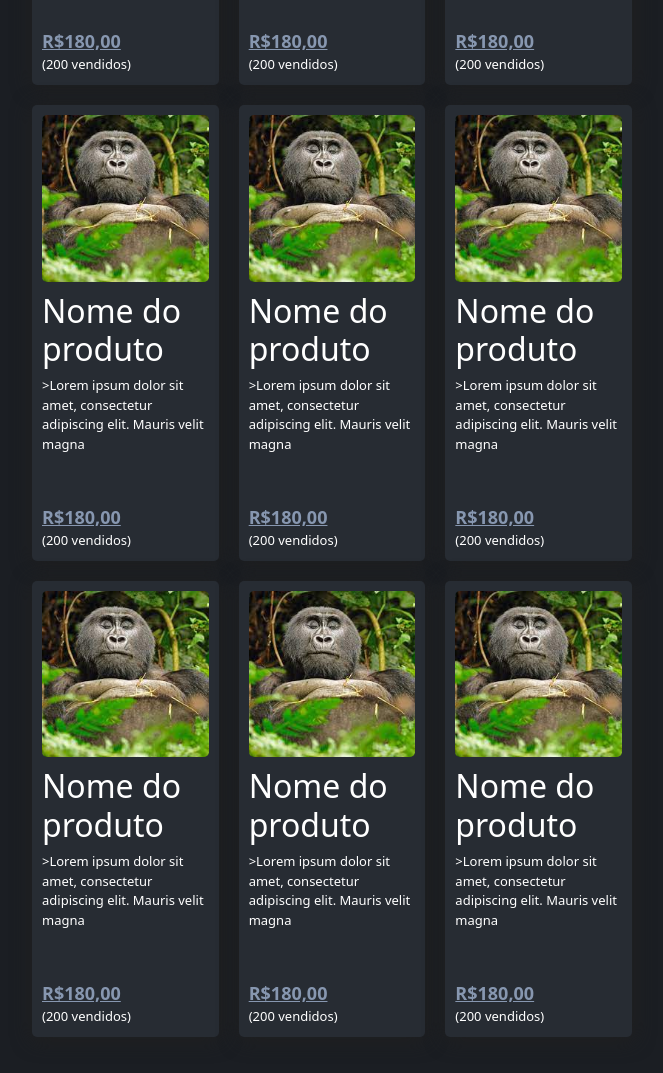
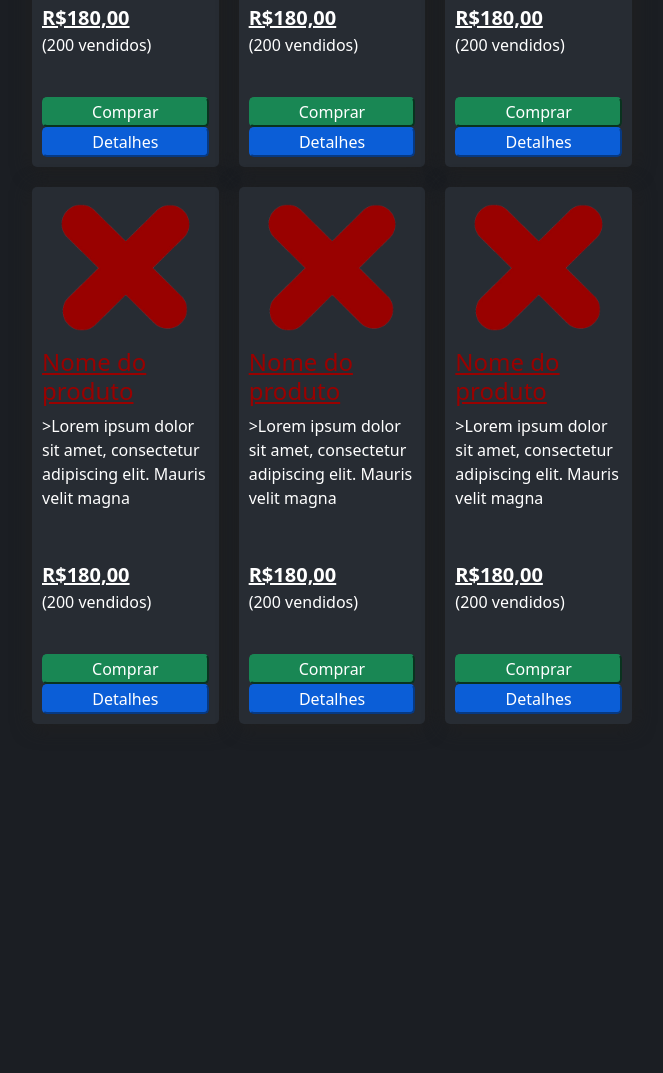
Before and after one commit to ErykaGoncalves/loja, a website: page index.html in a window 1280 px wide. Shown: the part 501-1574 px from the top of the page, without its empty margins (308-971 px from the left). After the commit the page ends 1261 px from the top, so only its background shows below. Drawn offline with nearby package versions, Linux system fonts and the light colour scheme.

Commit message:
atualização com botões e css

```diff
--- a/index.html
+++ b/index.html
@@ -66,13 +66,13 @@
     <p id="productRating"></p>
   </div> -->
 
-  <div class="container" >
+  <div class="container">
 
     <h1>Nossos produtos:</h1>
     <ul class="lista-produtos">
       <li class="produto-1">
         <div class="product-img">
-              <img src="./image/foto3.jpeg" alt="description image">
+          <img src="./image/error.png" alt="description image">
         </div>
 
         <figcaption class="info-produto">
@@ -87,6 +87,10 @@
           <div class="vendidos">
             (200 vendidos)
           </div>
+          <div class="button-sales">
+            <button class="button-sale">Comprar</button>
+            <button class="button-details">Detalhes</button>
+          </div>
         </figcaption>
 
       </li>
@@ -94,7 +98,31 @@
       <li class="produto-2">
 
         <div class="product-info-img">
-              <img src="./image/foto3.jpeg" alt="description image">
+          <img src="./image/error.png" alt="description image">
+        </div>
+
+        <figcaption class="product-info-description">
+          <h2>Nome do produto</h2>
+          <p>>Lorem ipsum dolor sit amet, consectetur adipiscing elit. Mauris velit magna</p>
+
+          <div class="price-box">
+            <div class="price">
+              <ins>R$180,00</ins>
+            </div>
+          </div>
+          <div class="vendidos">
+            (200 vendidos)
+          </div>
+          <div class="button-sales">
+            <button class="button-sale">Comprar</button>
+            <button class="button-details">Detalhes</button>
+          </div>
+        </figcaption>
+      </li>
+
+      <li class="produto-3">
+        <div class="product-info-img">
+          <img src="./image/error.png" alt="description image">
         </div>
 
         <figcaption class="product-info-description">
@@ -110,11 +138,14 @@
             (200 vendidos)
           </div>
         </figcaption>
+        <div class="button-sales">
+          <button class="button-sale">Comprar</button>
+          <button class="button-details">Detalhes</button>
+        </div>
       </li>
-
       <li class="produto-3">
         <div class="product-info-img">
-              <img src="./image/foto3.jpeg" alt="description image">
+          <img src="./image/error.png" alt="description image">
         </div>
 
         <figcaption class="product-info-description">
@@ -129,11 +160,15 @@
           <div class="vendidos">
             (200 vendidos)
           </div>
+          <div class="button-sales">
+            <button class="button-sale">Comprar</button>
+            <button class="button-details">Detalhes</button>
+          </div>
         </figcaption>
       </li>
       <li class="produto-3">
         <div class="product-info-img">
-              <img src="./image/foto3.jpeg" alt="description image">
+          <img src="./image/error.png" alt="description image">
         </div>
 
         <figcaption class="product-info-description">
@@ -148,11 +183,15 @@
           <div class="vendidos">
             (200 vendidos)
           </div>
+          <div class="button-sales">
+            <button class="button-sale">Comprar</button>
+            <button class="button-details">Detalhes</button>
+          </div>
         </figcaption>
       </li>
       <li class="produto-3">
         <div class="product-info-img">
-              <img src="./image/foto3.jpeg" alt="description image">
+          <img src="./image/error.png" alt="description image">
         </div>
 
         <figcaption class="product-info-description">
@@ -167,84 +206,11 @@
           <div class="vendidos">
             (200 vendidos)
           </div>
-            </figcaption>
-          </li>
-          <li class="produto-3">
-            <div class="product-info-img">
-              <img src="./image/foto3.jpeg" alt="description image">
-            </div>
-
-            <figcaption class="product-info-description">
-              <h2>Nome do produto</h2>
-              <p>>Lorem ipsum dolor sit amet, consectetur adipiscing elit. Mauris velit magna</p>
-
-              <div class="price-box">
-                <div class="price">
-                  <ins>R$180,00</ins>
-                </div>
-              </div>
-              <div class="vendidos">
-                (200 vendidos)
+          <div class="button-sales">
+            <button class="button-sale">Comprar</button>
+            <button class="button-details">Detalhes</button>
           </div>
         </figcaption>
-          </li>
-          <li class="produto-3">
-            <div class="product-info-img">
-              <img src="./image/foto3.jpeg" alt="description image">
-            </div>
-
-            <figcaption class="product-info-description">
-              <h2>Nome do produto</h2>
-              <p>>Lorem ipsum dolor sit amet, consectetur adipiscing elit. Mauris velit magna</p>
-
-              <div class="price-box">
-                <div class="price">
-                  <ins>R$180,00</ins>
-                </div>
-              </div>
-              <div class="vendidos">
-                (200 vendidos)
-              </div>
-            </figcaption>
-          </li>
-          <li class="produto-3">
-            <div class="product-info-img">
-              <img src="./image/foto3.jpeg" alt="description image">
-            </div>
-
-            <figcaption class="product-info-description">
-              <h2>Nome do produto</h2>
-              <p>>Lorem ipsum dolor sit amet, consectetur adipiscing elit. Mauris velit magna</p>
-
-              <div class="price-box">
-                <div class="price">
-                  <ins>R$180,00</ins>
-                </div>
-              </div>
-              <div class="vendidos">
-                (200 vendidos)
-              </div>
-            </figcaption>
-          </li>
-          <li class="produto-3">
-            <div class="product-info-img">
-              <img src="./image/foto3.jpeg" alt="description image">
-            </div>
-
-            <figcaption class="product-info-description">
-              <h2>Nome do produto</h2>
-              <p>>Lorem ipsum dolor sit amet, consectetur adipiscing elit. Mauris velit magna</p>
-
-              <div class="price-box">
-                <div class="price">
-                  <ins>R$180,00</ins>
-                </div>
-              </div>
-              <div class="vendidos">
-                (200 vendidos)
-              </div>
-            </figcaption>
-          </li>
 
     </ul>
 
--- a/style.css
+++ b/style.css
@@ -1,3 +1,5 @@
+@import url('https://unpkg.com/css.gg@2.0.0/icons/css/shopping-cart.css');
+
 * {
     box-sizing: border-box;
 }
@@ -11,16 +13,27 @@ body {
     color: #ffffff;
 }
 
-.modal-body{
+#navbar-brand {
+    width: 50px;
+
+}
+.nav-link {
+    font-size: 15px;
+    font-weight: bold;
+}
+.modal-body {
     color: #000;
 }
-div.modal-header{
-    background: rgb(169,168,209);
-    background: linear-gradient(90deg, rgba(169,168,209,1) 0%, rgba(104,104,117,1) 43%, rgba(34,34,34,1) 100%);}
 
-#navbar-brand {
-    width: 40px;
+div.modal-header {
+    background: #0B5ED7;
 }
+
+.btn-secondary:hover {
+    background: #990100;
+}
+
+
 
 .container {
     border-radius: 5px;
@@ -44,6 +57,7 @@ ul.lista-produtos {
 
 
 .lista-produtos li {
+    font-size: medium;
     flex-basis: calc(33.33% - 20px);
     margin: 10px;
     background-color: #272C33;
@@ -55,7 +69,6 @@ ul.lista-produtos {
 
 .lista-produtos:hover li:hover {
     background-color: #323841;
-    cursor: pointer;
     box-shadow: 1px 2px 20px 1px #494949;
 
 }
@@ -71,6 +84,10 @@ ul.lista-produtos {
 .produto-2 h2,
 .produto-3 h2 {
     margin-top: 10px;
+    font-size: 1.5rem;
+    color: #990100;
+    text-decoration: underline;
+
 }
 
 .produto-1 p,
@@ -85,6 +102,26 @@ ul.lista-produtos {
 
 .price {
     font-weight: bold;
-    color: #8797B0;
-    font-size: large;
+    color: #ffffff;
+    font-size: 20px;
 }
+
+.button-sales {
+    display: grid;
+}
+
+.button-sale {
+    color: #fff;
+    background: #198754;
+    border-radius: 5px;
+    border-color: #198754;
+    margin-top: 40px;
+}
+
+.button-details {
+    color: #fff;
+    background: #0B5ED7;
+    border-radius: 5px;
+    border-color: #0B5ED7;
+    align-items: center;
+}
```
Also changed, not shown: image/error.png (added), image/foto1.jpeg (deleted), image/foto2.jpeg (deleted), image/foto3.jpeg (deleted), image/logo.png. Lines whose indentation alone changed are shown as unchanged.
